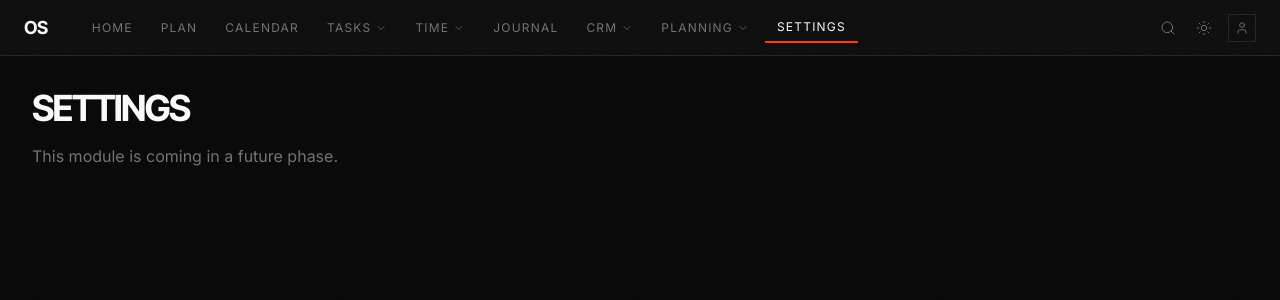
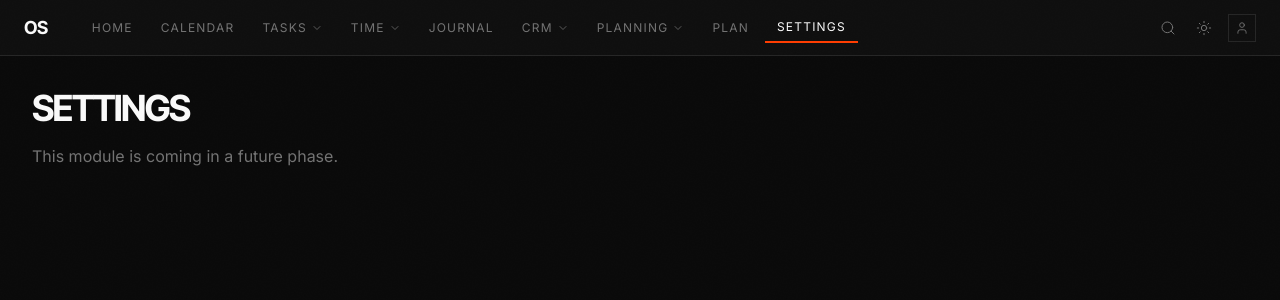
Before and after one commit to calvinschenk0-png/calvin-os, a React (Vite) app: page /settings in a window 1280 px wide. Shown: the top 300 px of the page. Built offline with nearby package versions, Linux system fonts and the light colour scheme; no server answers.

Commit message:
fix: move PLAN nav link to before SETTINGS

```diff
--- a/src/components/layout/TopNav.jsx
+++ b/src/components/layout/TopNav.jsx
@@ -5,7 +5,6 @@ import { NavDropdown } from './NavDropdown'
 
 const NAV_LINKS = [
   { label: 'HOME', path: '/' },
-  { label: 'PLAN', path: '/plan' },
   { label: 'CALENDAR', path: '/calendar' },
   {
     label: 'TASKS', path: '/tasks',
@@ -42,6 +41,7 @@ const NAV_LINKS = [
       { label: 'QUARTERLY', path: '/planning' },
     ],
   },
+  { label: 'PLAN', path: '/plan' },
   { label: 'SETTINGS', path: '/settings' },
 ]
 
```
